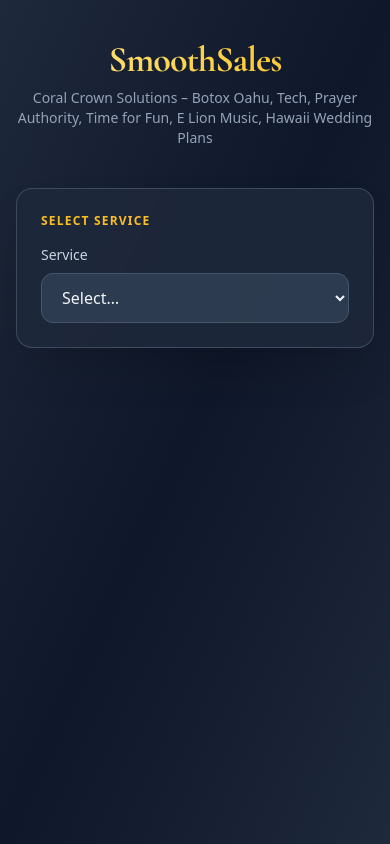
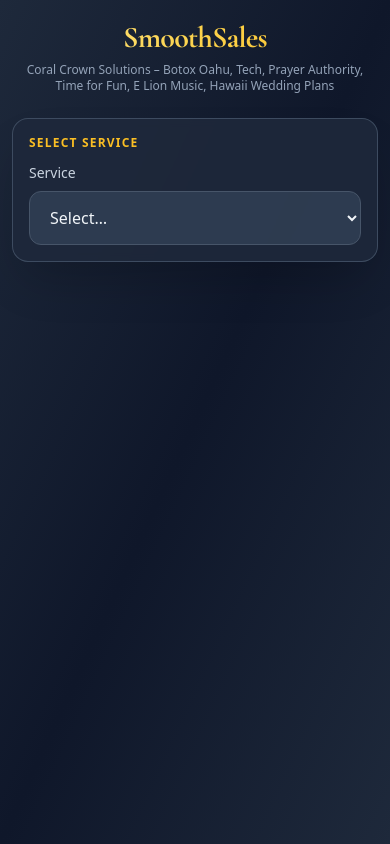
Before and after one commit to elionreigns/smoothsales-app, a Next.js app: page / in a window 390 px wide. Built offline with nearby package versions, Linux system fonts and the light colour scheme.

Commit message:
Mobile optimize: viewport, touch targets, safe area, responsive spacing

```diff
--- a/src/app/globals.css
+++ b/src/app/globals.css
@@ -4,10 +4,22 @@
 
 html {
   scroll-behavior: smooth;
+  -webkit-text-size-adjust: 100%;
 }
 
 body {
   font-family: var(--font-inter), system-ui, sans-serif;
+  padding-top: env(safe-area-inset-top, 0);
+  padding-left: env(safe-area-inset-left, 0);
+  padding-right: env(safe-area-inset-right, 0);
+  padding-bottom: env(safe-area-inset-bottom, 0);
+}
+
+/* Touch-friendly: reduce tap delay and use subtle tap highlight */
+@media (hover: none) and (pointer: coarse) {
+  a, button, select, input, textarea {
+    -webkit-tap-highlight-color: rgba(245, 158, 11, 0.2);
+  }
 }
 
 /* Focus ring for accessibility */
--- a/src/app/layout.tsx
+++ b/src/app/layout.tsx
@@ -1,4 +1,4 @@
-import type { Metadata } from "next";
+import type { Metadata, Viewport } from "next";
 import { Cormorant_Garamond, Inter } from "next/font/google";
 import "./globals.css";
 
@@ -10,12 +10,19 @@
   description: "Service outreach: Botox Oahu, Tech, Prayer Authority, Time for Fun Hawaii & USA, E Lion Music, Hawaii Wedding Plans. Email campaigns made simple.",
 };
 
+export const viewport: Viewport = {
+  width: "device-width",
+  initialScale: 1,
+  maximumScale: 5,
+  themeColor: "#0f172a",
+};
+
 export default function RootLayout({
   children,
 }: { children: React.ReactNode }) {
   return (
     <html lang="en" className={`${cormorant.variable} ${inter.variable}`}>
-      <body className="min-h-screen bg-slate-50 text-slate-900 antialiased font-sans scroll-smooth">
+      <body className="min-h-screen bg-slate-50 text-slate-900 antialiased font-sans scroll-smooth min-w-0 overflow-x-hidden">
         {children}
       </body>
     </html>
--- a/src/app/page.tsx
+++ b/src/app/page.tsx
@@ -136,20 +136,20 @@
   }, [templateId, previewName]);
 
   return (
-    <div className="min-h-screen bg-gradient-to-br from-slate-800 via-slate-900 to-slate-800 text-slate-100">
-      <div className="max-w-7xl mx-auto py-10 px-4 sm:px-6 flex flex-col lg:flex-row gap-8">
+    <div className="min-h-screen min-w-0 bg-gradient-to-br from-slate-800 via-slate-900 to-slate-800 text-slate-100 overflow-x-hidden">
+      <div className="max-w-7xl mx-auto py-5 sm:py-8 lg:py-10 px-3 sm:px-6 flex flex-col lg:flex-row gap-5 sm:gap-8">
         {/* Main column */}
-        <div className="flex-1 min-w-0 space-y-8">
-          <header className="text-center pb-2">
-            <h1 className="text-4xl sm:text-5xl font-bold tracking-tight bg-gradient-to-r from-amber-200 via-amber-300 to-amber-400 bg-clip-text text-transparent drop-shadow-sm" style={{ fontFamily: "var(--font-cormorant)" }}>
+        <div className="flex-1 min-w-0 space-y-5 sm:space-y-8">
+          <header className="text-center pb-1 sm:pb-2">
+            <h1 className="text-3xl sm:text-4xl md:text-5xl font-bold tracking-tight bg-gradient-to-r from-amber-200 via-amber-300 to-amber-400 bg-clip-text text-transparent drop-shadow-sm" style={{ fontFamily: "var(--font-cormorant)" }}>
               SmoothSales
             </h1>
-            <p className="text-slate-400 mt-2 text-sm sm:text-base">Coral Crown Solutions – Botox Oahu, Tech, Prayer Authority, Time for Fun, E Lion Music, Hawaii Wedding Plans</p>
+            <p className="text-slate-400 mt-1.5 sm:mt-2 text-xs sm:text-sm md:text-base px-1">Coral Crown Solutions – Botox Oahu, Tech, Prayer Authority, Time for Fun, E Lion Music, Hawaii Wedding Plans</p>
           </header>
 
           {/* Service selection card – always visible */}
-          <section className="bg-slate-800/90 backdrop-blur-sm rounded-2xl border border-slate-600/80 shadow-2xl shadow-black/20 p-6 sm:p-7">
-            <h2 className="text-xs font-semibold text-amber-400 uppercase tracking-widest mb-4">Select service</h2>
+          <section className="bg-slate-800/90 backdrop-blur-sm rounded-2xl border border-slate-600/80 shadow-2xl shadow-black/20 p-4 sm:p-6 lg:p-7">
+            <h2 className="text-xs font-semibold text-amber-400 uppercase tracking-widest mb-3 sm:mb-4">Select service</h2>
             <div className="space-y-4">
               <div>
                 <label className="block text-sm font-medium text-slate-300 mb-2">Service</label>
@@ -164,7 +164,7 @@
                     setElionSub("");
                     setWeddingSub("");
                   }}
-                  className="w-full max-w-sm bg-slate-700/80 border border-slate-600 rounded-xl px-4 py-3 text-slate-100 focus:ring-2 focus:ring-amber-500/50 focus:border-amber-500/50"
+                  className="w-full sm:max-w-sm bg-slate-700/80 border border-slate-600 rounded-xl px-4 py-3.5 sm:py-3 text-slate-100 text-base focus:ring-2 focus:ring-amber-500/50 focus:border-amber-500/50 min-h-[48px] touch-manipulation"
                 >
                   <option value="">Select…</option>
                   <option value="botox">Botox Oahu</option>
@@ -182,7 +182,7 @@
                   <select
                     value={weddingSub}
                     onChange={(e) => setWeddingSub(e.target.value as WeddingSub)}
-                    className="w-full max-w-sm bg-slate-700/80 border border-slate-600 rounded-xl px-4 py-3 text-slate-100 focus:ring-2 focus:ring-amber-500/50"
+                    className="w-full sm:max-w-sm bg-slate-700/80 border border-slate-600 rounded-xl px-4 py-3.5 sm:py-3 text-slate-100 text-base min-h-[48px] touch-manipulation focus:ring-2 focus:ring-amber-500/50"
                   >
                     <option value="">Select…</option>
                     <option value="couples">Couples (planning a wedding)</option>
@@ -197,7 +197,7 @@
                   <select
                     value={tourismSub}
                     onChange={(e) => setTourismSub(e.target.value as TourismSub)}
-                    className="w-full max-w-sm bg-slate-700/80 border border-slate-600 rounded-xl px-4 py-3 text-slate-100 focus:ring-2 focus:ring-amber-500/50"
+                    className="w-full sm:max-w-sm bg-slate-700/80 border border-slate-600 rounded-xl px-4 py-3.5 sm:py-3 text-slate-100 text-base min-h-[48px] touch-manipulation focus:ring-2 focus:ring-amber-500/50"
                   >
                     <option value="">Select…</option>
                     <option value="hawaii">Hawaii</option>
@@ -212,7 +212,7 @@
                   <select
                     value={prayerSub}
                     onChange={(e) => setPrayerSub(e.target.value as PrayerSub)}
-                    className="w-full max-w-sm bg-slate-700/80 border border-slate-600 rounded-xl px-4 py-3 text-slate-100 focus:ring-2 focus:ring-amber-500/50"
+                    className="w-full sm:max-w-sm bg-slate-700/80 border border-slate-600 rounded-xl px-4 py-3.5 sm:py-3 text-slate-100 text-base min-h-[48px] touch-manipulation focus:ring-2 focus:ring-amber-500/50"
                   >
                     <option value="">Select…</option>
                     <option value="individual">Individual member</option>
@@ -227,7 +227,7 @@
                   <select
                     value={botoxSub}
                     onChange={(e) => setBotoxSub(e.target.value as BotoxSub)}
-                    className="w-full max-w-sm bg-slate-700/80 border border-slate-600 rounded-xl px-4 py-3 text-slate-100 focus:ring-2 focus:ring-amber-500/50"
+                    className="w-full sm:max-w-sm bg-slate-700/80 border border-slate-600 rounded-xl px-4 py-3.5 sm:py-3 text-slate-100 text-base min-h-[48px] touch-manipulation focus:ring-2 focus:ring-amber-500/50"
                   >
                     <option value="">Select…</option>
                     <option value="individual">Individual</option>
@@ -242,7 +242,7 @@
                   <select
                     value={techSub}
                     onChange={(e) => setTechSub(e.target.value as TechSub)}
-                    className="w-full max-w-sm bg-slate-700/80 border border-slate-600 rounded-xl px-4 py-3 text-slate-100 focus:ring-2 focus:ring-amber-500/50"
+                    className="w-full sm:max-w-sm bg-slate-700/80 border border-slate-600 rounded-xl px-4 py-3.5 sm:py-3 text-slate-100 text-base min-h-[48px] touch-manipulation focus:ring-2 focus:ring-amber-500/50"
                   >
                     <option value="">Select…</option>
                     <option value="individual">Individual</option>
@@ -257,7 +257,7 @@
                   <select
                     value={elionSub}
                     onChange={(e) => setElionSub(e.target.value as ElionSub)}
-                    className="w-full max-w-sm bg-slate-700/80 border border-slate-600 rounded-xl px-4 py-3 text-slate-100 focus:ring-2 focus:ring-amber-500/50"
+                    className="w-full sm:max-w-sm bg-slate-700/80 border border-slate-600 rounded-xl px-4 py-3.5 sm:py-3 text-slate-100 text-base min-h-[48px] touch-manipulation focus:ring-2 focus:ring-amber-500/50"
                   >
                     <option value="">Select…</option>
                     <option value="fans">Fans & listeners</option>
@@ -276,8 +276,8 @@
           {/* Pitch / content + template + preview – only when service + sub selected */}
           {showPitchAndCampaign && (
             <>
-              <section className="bg-slate-800/90 backdrop-blur-sm rounded-2xl border border-slate-600/80 shadow-2xl shadow-black/20 p-6 sm:p-7">
-                <h2 className="text-xs font-semibold text-amber-400 uppercase tracking-widest mb-4">
+              <section className="bg-slate-800/90 backdrop-blur-sm rounded-2xl border border-slate-600/80 shadow-2xl shadow-black/20 p-4 sm:p-6 lg:p-7">
+                <h2 className="text-xs font-semibold text-amber-400 uppercase tracking-widest mb-3 sm:mb-4">
                   Pitch & email template
                 </h2>
                 <div className="mb-4">
@@ -285,7 +285,7 @@
                   <select
                     value={templateId}
                     onChange={(e) => setTemplateId(e.target.value)}
-                    className="w-full max-w-md bg-slate-700/80 border border-slate-600 rounded-xl px-4 py-3 text-slate-100 focus:ring-2 focus:ring-amber-500/50"
+                    className="w-full lg:max-w-md bg-slate-700/80 border border-slate-600 rounded-xl px-4 py-3.5 sm:py-3 text-slate-100 text-base min-h-[48px] touch-manipulation focus:ring-2 focus:ring-amber-500/50"
                   >
                     {filteredTemplates.map((opt) => (
                       <option key={opt.value} value={opt.value}>
@@ -302,10 +302,10 @@
                 {service === "wedding" && <WeddingContent audience={weddingSub} />}
                 {/* Email preview */}
                 {templateId && (
-                  <div className="mt-6 pt-6 border-t border-slate-600/80">
+                  <div className="mt-4 sm:mt-6 pt-4 sm:pt-6 border-t border-slate-600/80">
                     <p className="text-xs text-slate-400 uppercase tracking-widest mb-3">Email preview (with signature)</p>
                     <div
-                      className="bg-white text-slate-800 rounded-2xl p-5 sm:p-6 max-h-[480px] overflow-auto text-left prose prose-slate prose-sm max-w-none shadow-inner ring-1 ring-slate-200/50"
+                      className="bg-white text-slate-800 rounded-2xl p-3 sm:p-5 lg:p-6 max-h-[55vh] sm:max-h-[420px] lg:max-h-[480px] overflow-auto text-left prose prose-slate prose-sm max-w-none shadow-inner ring-1 ring-slate-200/50 [-webkit-overflow-scrolling:touch]"
                       dangerouslySetInnerHTML={{ __html: previewHtml }}
                     />
                   </div>
@@ -313,11 +313,11 @@
               </section>
 
               {/* Send campaign – only when service selected */}
-              <section className="bg-slate-800/90 backdrop-blur-sm rounded-2xl border border-slate-600/80 shadow-2xl shadow-black/20 p-6 sm:p-7">
-                <h2 className="text-xs font-semibold text-amber-400 uppercase tracking-widest mb-4">
+              <section className="bg-slate-800/90 backdrop-blur-sm rounded-2xl border border-slate-600/80 shadow-2xl shadow-black/20 p-4 sm:p-6 lg:p-7">
+                <h2 className="text-xs font-semibold text-amber-400 uppercase tracking-widest mb-3 sm:mb-4">
                   Send campaign
                 </h2>
-                <p className="text-slate-400 text-sm mb-3">
+                <p className="text-slate-400 text-xs sm:text-sm mb-3">
                   Paste emails below (one per line or comma/semicolon separated). Recipients appear in the sidebar where you can add names for personalization.
                 </p>
                 <textarea
@@ -325,13 +325,13 @@
                   onChange={(e) => setEmails(e.target.value)}
                   placeholder="email1@example.com&#10;email2@example.com"
                   rows={5}
-                  className="w-full bg-slate-700/80 border border-slate-600 rounded-xl px-4 py-3 text-slate-100 font-mono text-sm placeholder-slate-500 focus:ring-2 focus:ring-amber-500/50 focus:border-amber-500/50"
+                  className="w-full bg-slate-700/80 border border-slate-600 rounded-xl px-4 py-3 text-slate-100 font-mono text-sm placeholder-slate-500 focus:ring-2 focus:ring-amber-500/50 focus:border-amber-500/50 min-h-[120px] touch-manipulation"
                 />
-                <div className="mt-4 flex flex-wrap items-center gap-4">
+                <div className="mt-4 flex flex-wrap items-center gap-3 sm:gap-4">
                   <button
                     onClick={handleSend}
                     disabled={sending || !templateId || recipients.length === 0}
-                    className="bg-gradient-to-r from-amber-500 to-amber-600 text-slate-900 font-semibold px-7 py-3.5 rounded-xl hover:from-amber-400 hover:to-amber-500 active:scale-[0.98] disabled:opacity-50 disabled:pointer-events-none shadow-lg shadow-amber-900/20 transition transform"
+                    className="min-h-[48px] min-w-[140px] bg-gradient-to-r from-amber-500 to-amber-600 text-slate-900 font-semibold px-6 sm:px-7 py-3.5 rounded-xl hover:from-amber-400 hover:to-amber-500 active:scale-[0.98] disabled:opacity-50 disabled:pointer-events-none shadow-lg shadow-amber-900/20 transition transform touch-manipulation"
                   >
                     {sending ? "Sending…" : "Send to all"}
                   </button>
@@ -362,17 +362,17 @@
         {/* Right sidebar – recipients with name fields */}
         {showPitchAndCampaign && (
           <aside className="w-full lg:w-80 shrink-0">
-            <div className="bg-slate-800/90 backdrop-blur-sm rounded-2xl border border-slate-600/80 shadow-2xl shadow-black/20 p-5 lg:sticky lg:top-6">
-              <h3 className="text-xs font-semibold text-amber-400 uppercase tracking-widest mb-3">
+            <div className="bg-slate-800/90 backdrop-blur-sm rounded-2xl border border-slate-600/80 shadow-2xl shadow-black/20 p-4 sm:p-5 lg:sticky lg:top-6">
+              <h3 className="text-xs font-semibold text-amber-400 uppercase tracking-widest mb-2 sm:mb-3">
                 Recipients
               </h3>
-              <p className="text-slate-500 text-xs mb-3">
+              <p className="text-slate-500 text-xs mb-2 sm:mb-3">
                 Add a name for personalization (e.g. &quot;Hi [Name],&quot; in the email).
               </p>
               {recipients.length === 0 ? (
-                <p className="text-slate-500 text-sm">Paste emails in the Send campaign area to see them here.</p>
+                <p className="text-slate-500 text-xs sm:text-sm">Paste emails in the Send campaign area to see them here.</p>
               ) : (
-                <ul className="space-y-3 max-h-[60vh] overflow-auto">
+                <ul className="space-y-3 max-h-[50vh] sm:max-h-[60vh] overflow-auto [-webkit-overflow-scrolling:touch]">
                   {recipients.map((r) => (
                     <li key={r.email} className="flex flex-col gap-1">
                       <span className="text-slate-400 font-mono text-xs truncate" title={r.email}>
@@ -383,7 +383,7 @@
                         value={r.name}
                         onChange={(e) => updateRecipientName(r.email, e.target.value)}
                         placeholder="Name (optional)"
-                        className="w-full bg-slate-700/80 border border-slate-600 rounded-lg px-3 py-2 text-slate-100 text-sm placeholder-slate-500 focus:ring-1 focus:ring-amber-500/50"
+                        className="w-full bg-slate-700/80 border border-slate-600 rounded-lg px-3 py-2.5 text-slate-100 text-base sm:text-sm placeholder-slate-500 focus:ring-1 focus:ring-amber-500/50 min-h-[44px] touch-manipulation"
                       />
                     </li>
                   ))}
```
